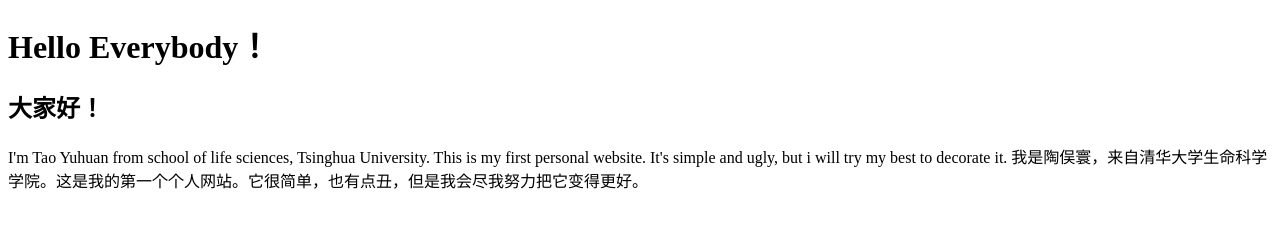
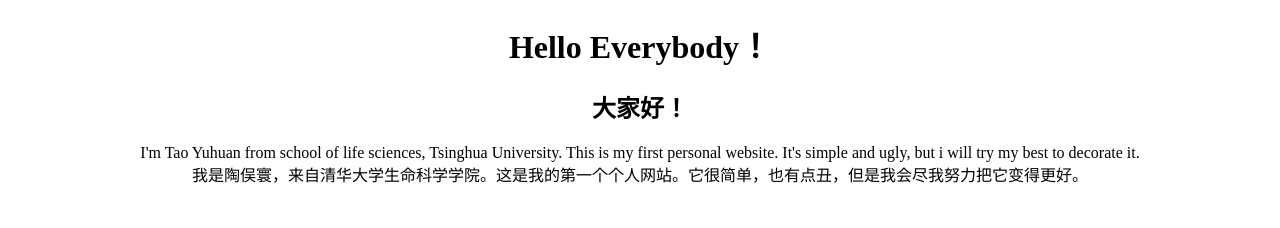
Before and after one commit to tyh-19/tyh-19.github.io, a plain HTML site: page index.html in a window 1280 px wide. Drawn offline with Linux system fonts and the light colour scheme.

Commit message:
Update index.html

```diff
--- a/index.html
+++ b/index.html
@@ -1,10 +1,12 @@
 <!DOCTYPE html>
-<html>
-<body>
-<h1>Hello Everybody！</h1>
-<h2>大家好！</h2>
-<p>
-I'm Tao Yuhuan from school of life sciences, Tsinghua University. This is my first personal website. It's simple and ugly, but i will try my best to decorate it.
-我是陶俣寰，来自清华大学生命科学学院。这是我的第一个个人网站。它很简单，也有点丑，但是我会尽我努力把它变得更好。</p>
-</body>
-</html>
+	<html>
+		<body>
+			<h1><center>Hello Everybody！</center></h1>
+			<h2><center>大家好！</center></h2>
+			<p><center>
+			I'm Tao Yuhuan from school of life sciences, Tsinghua University. This is my first personal website. It's simple and ugly, but i will try my best to decorate it.<br>
+			我是陶俣寰，来自清华大学生命科学学院。这是我的第一个个人网站。它很简单，也有点丑，但是我会尽我努力把它变得更好。
+			</center>
+			</p>
+		</body>
+	</html>
```
